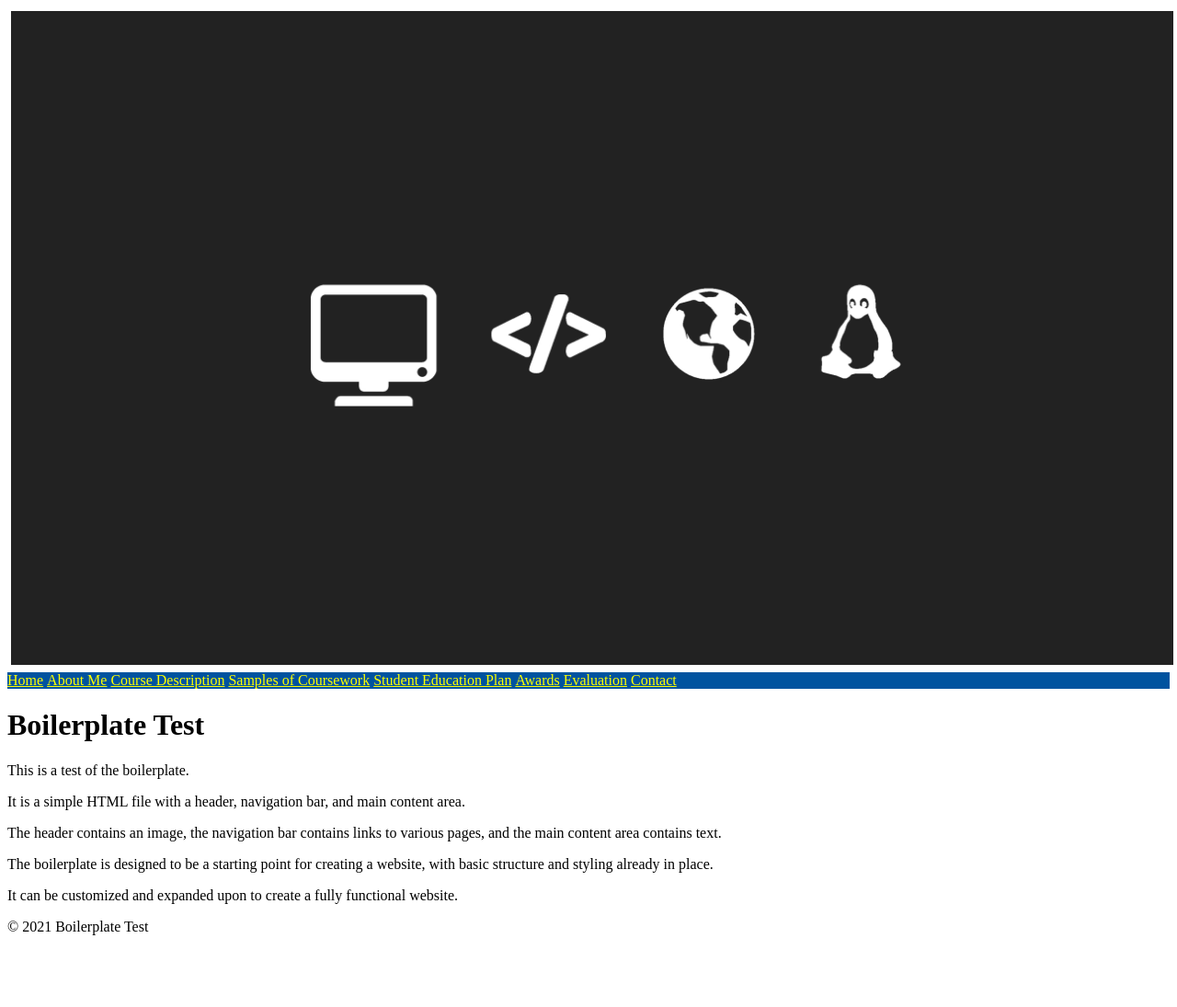
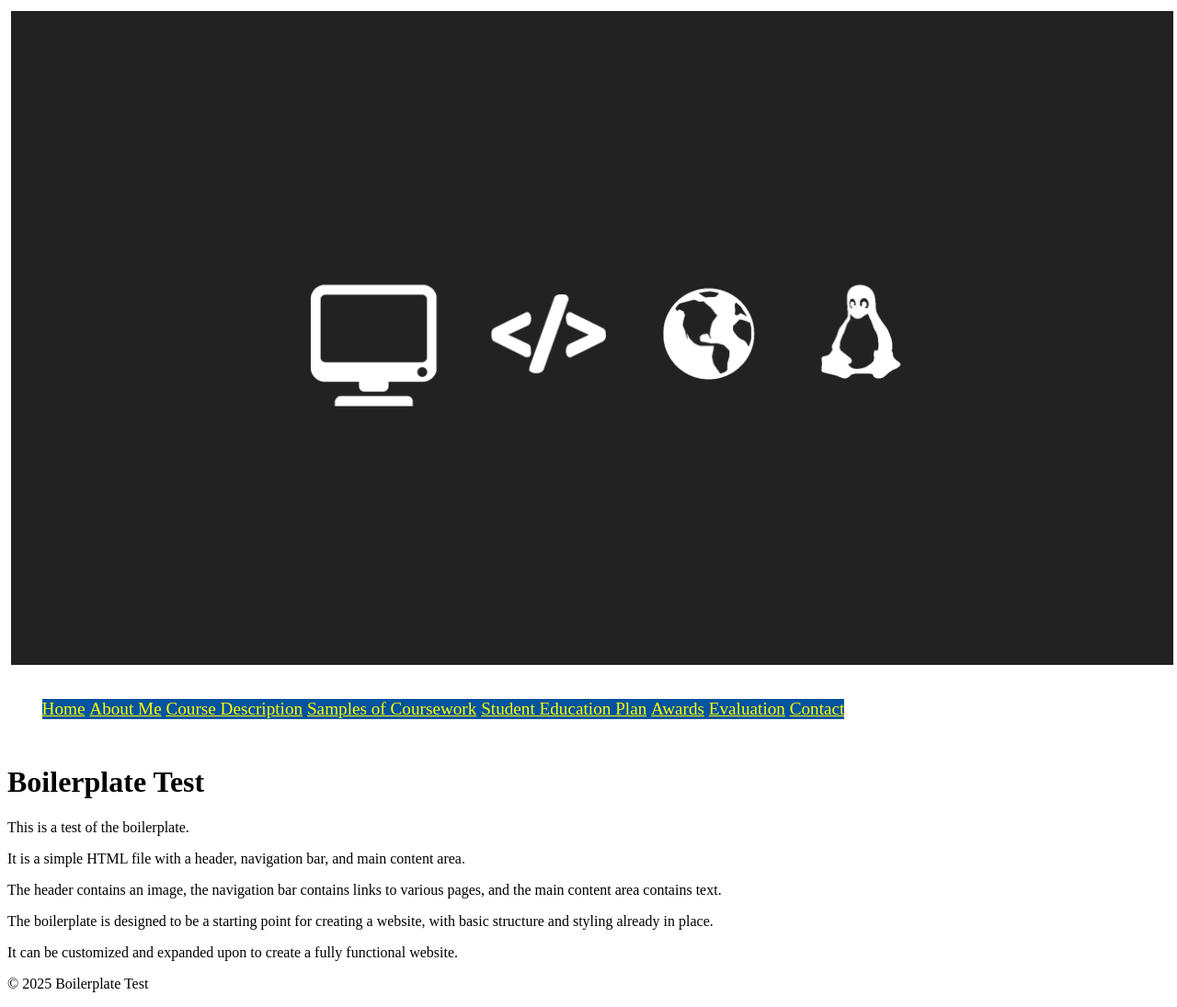
Before and after one commit to awalk014/awalk014.github.io, a plain HTML site: page boilerplate_test.html in a window 1280 px wide. Shown: the whole page at 92% size. Before the commit the page ends 1033 px from the top, so only its background shows below. Drawn offline with Linux system fonts and the light colour scheme.

Commit message:
Adding in more navbar css content... This is hard.

```diff
--- a/boilerplate.css
+++ b/boilerplate.css
@@ -13,10 +13,29 @@ a {
     color: yellow;
 }
 
-nav {
-    align-self: center;
+.navbar {
+    height: 80px;
+    width: 75%;
+    display: flex;
+    justify-content: center;
+    align-items: center;
+    font-size: 1.2rem;
+    position: sticky;
+}
+/*
+.navbar_container {
+    display: flex;
+    justify-content: space-between;
+    height: 80px;
+    z-index: 1;
     width: 100%;
+    max-width: 1300px;
+    margin-right: auto;
+    margin-left: auto;
+    padding-right: 50px;
+    padding-left: 50px;
 }
+*/
 
 .headerimage {
     width: 100%;
--- a/boilerplate_test.html
+++ b/boilerplate_test.html
@@ -9,19 +9,37 @@
             <div>
                 <img class="headerimage" src="images/minimalizm-monitor-kompyuter.jpg" alt="Logo">
             </div>
+            <nav class="navbar">
+                <div class="navbar_container">
+                    <ul class="navbar_menu">
+                        <li class="navbar_item">
+                            <a href="#" class="navbar_links">Home</a>
+                        </li>
+                        <li class="navbar_item">
+                            <a href="#" class="navbar_links">About Me</a>
+                        </li>
+                        <li class="navbar_item">
+                            <a href="#" class="navbar_links">Course Description</a>
+                        </li>
+                        <li class="navbar_item">
+                            <a href="#" class="navbar_links">Samples of Coursework</a>
+                        </li>
+                        <li class="navbar_item">
+                            <a href="#" class="navbar_links">Student Education Plan</a>
+                        </li>
+                        <li class="navbar_item">
+                            <a href="#" class="navbar_links">Awards</a>
+                        </li>
+                        <li class="navbar_item">
+                            <a href="#" class="navbar_links">Evaluation</a>
+                        </li>
+                        <li class="navbar_item">
+                            <a href="#" class="navbar_links">Contact</a>
+                        </li>
+                    </ul>
+                </div>
+            </nav>
         </header>
-        <nav class="navbar">
-            <ul>
-                <li><a href="#">Home</a></li>
-                <li><a href="#">About Me</a></li>
-                <li><a href="#">Course Description</a></li>
-                <li><a href="#">Samples of Coursework</a></li>
-                <li><a href="#">Student Education Plan</a></li>
-                <li><a href="#">Awards</a></li>
-                <li><a href="#">Evaluation</a></li>
-                <li><a href="#">Contact</a></li>
-            </ul>
-        </nav>
         <main>
             <h1>Boilerplate Test</h1>
             <p>This is a test of the boilerplate.</p>
@@ -32,6 +50,6 @@
         </main>
     </body>
     <footer>
-        <p>&copy; 2021 Boilerplate Test</p>
+        <p>&copy; 2025 Boilerplate Test</p>
     </footer>
 </html>
```
